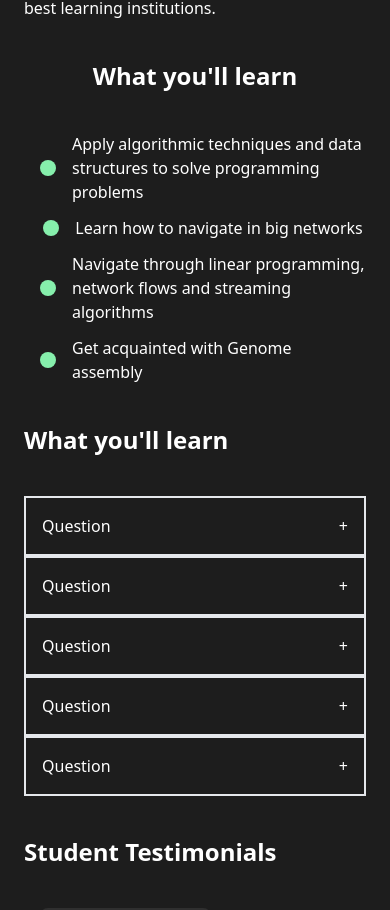
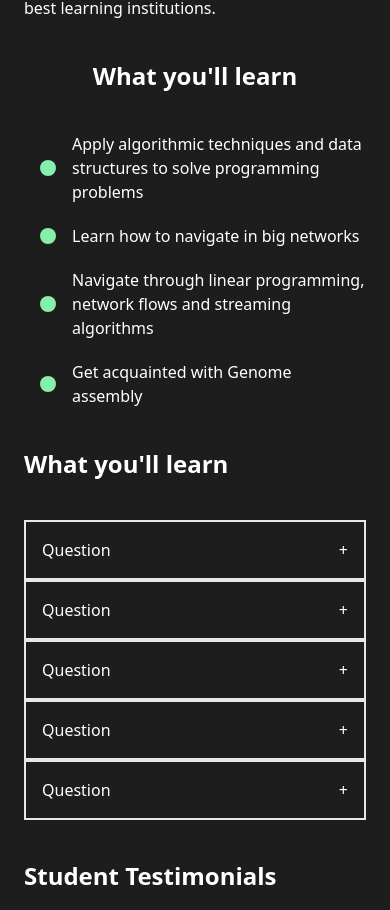
Before and after one commit to edunixaEdu/edunixa-website, a React (Vite) app: page /dashboard in a window 390 px wide. Shown: the part 1776-2686 px from the top of the page. Built offline with nearby package versions, Linux system fonts and the light colour scheme.

Commit message:
Made testimonials and what you'll learn responsive

```diff
--- a/src/components/Course/Components/CourseDetails.jsx
+++ b/src/components/Course/Components/CourseDetails.jsx
@@ -41,7 +41,7 @@ function CourseDetails() {
         by some of the best learning institutions.
       </div>
       <div className="my-10 text-2xl text-center lg:text-left font-bold">What you'll learn</div>
-      <div className="flex flex-col justify-center gap-3 lg:grid grid-cols-2 grid-rows-2 lg:gap-14 font-extralight">
+      <div className="flex flex-col items-start gap-5 lg:grid grid-cols-2 grid-rows-2 lg:gap-14 font-extralight">
         <div className="grid grid-flow-col items-center justify-center">
           <div className="mx-4 h-4 w-4 rounded-full bg-green-300"></div>
           Apply algorithmic techniques and data structures to solve programming
--- a/src/components/Course/Components/CourseName.jsx
+++ b/src/components/Course/Components/CourseName.jsx
@@ -1,4 +1,3 @@
-import React from "react";
 
 function CourseName() {
   return (
--- a/src/components/Course/Components/Feedback.jsx
+++ b/src/components/Course/Components/Feedback.jsx
@@ -2,7 +2,7 @@ import React from "react";
 
 function Feedback() {
   return (
-    <div className="mx-4 w-1/2 rounded-lg bg-card p-6">
+    <div className="mx-4 lg:w-1/2 rounded-lg bg-card p-6">
       <div className="flex items-center justify-between">
         <div>
           <div className="text-xl">Ravi Taneja</div>
```
